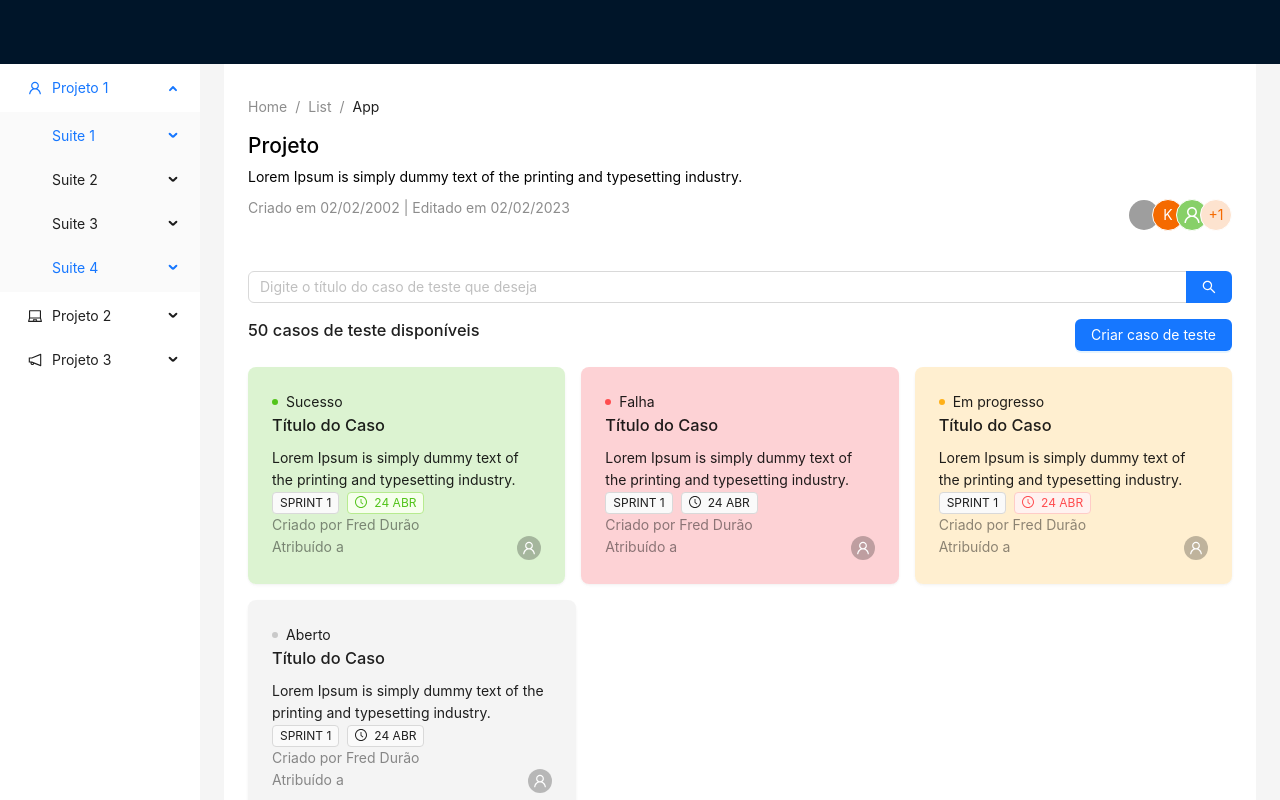
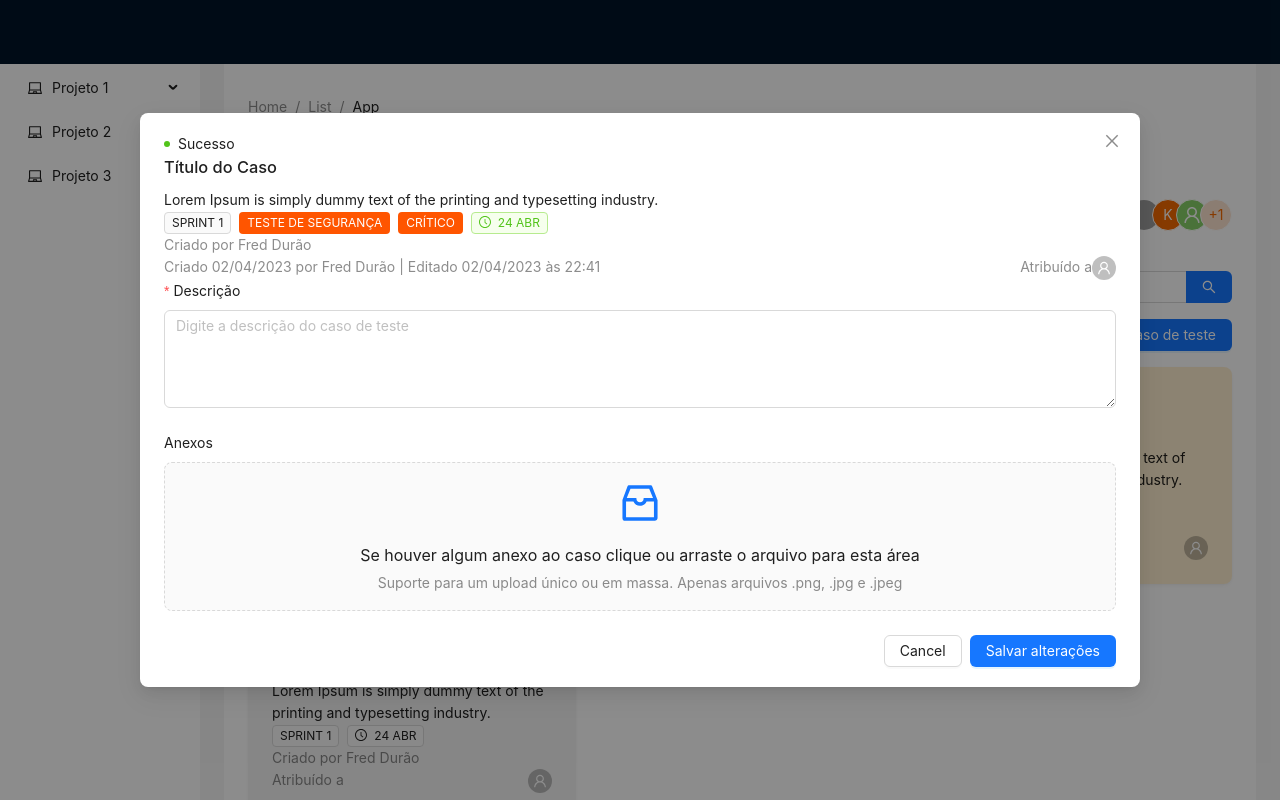
Before and after one commit to ictestufba/ictest-frontend, a Next.js app: page /test-cases in a window 1280 px wide. Both pictures are taken after a click on the element 406 px from the left and 475 px from the top of the page. Built offline with nearby package versions, Linux system fonts and the light colour scheme; grey boxes are pictures that could not be loaded.

Commit message:
feat: added edit test modal

```diff
--- a/src/app/(public)/test-cases/page.module.css
+++ b/src/app/(public)/test-cases/page.module.css
@@ -1,6 +1,10 @@
 .header {
   padding: 16px 24px;
   background: white;
+}
+
+.modal p {
+  margin: 0;
 }
 
 .successTestCard p,
--- a/src/app/(public)/test-cases/page.tsx
+++ b/src/app/(public)/test-cases/page.tsx
@@ -35,6 +35,8 @@ import {
   Radio,
   DatePicker,
   Upload,
+  Dropdown,
+  Modal,
   message,
   theme,
 } from "antd";
@@ -47,9 +49,9 @@ const { Option } = Select;
 const { Dragger } = Upload;
 
 const items1: MenuProps["items"] = [
-  UserOutlined,
   LaptopOutlined,
-  NotificationOutlined,
+  LaptopOutlined,
+  LaptopOutlined,
 ].map((icon, index) => {
   const key = String(index + 1);
 
@@ -57,14 +59,15 @@ const items1: MenuProps["items"] = [
     key: `sub${key}`,
     icon: React.createElement(icon),
     label: `Projeto ${key}`,
+    children: new Array(3).fill(null).map((_, j) => {
+      const subKey = index * 4 + j + 1;
 
-    children: new Array(4).fill(null).map((_, j) => {
-      const subKey = index * 4 + j + 1;
       return {
         key: subKey,
         label: `Suite ${subKey}`,
         children: new Array(2).fill(null).map((_, j) => {
           const subSubKey = index * 4 + j + 1;
+
           return {
             key: subSubKey,
             label: `Caso de Teste ${subSubKey}`,
@@ -108,7 +111,8 @@ const props: UploadProps = {
 };
 
 export default function Home() {
-  const [open, setOpen] = useState(false);
+  const [openCreate, setOpenCreate] = useState(false);
+  const [openEdit, setOpenEdit] = useState(false);
   const [messageApi, contextHolder] = message.useMessage();
 
   const successCreate = () => {
@@ -125,28 +129,68 @@ export default function Home() {
     });
   };
 
-  const showDrawer = () => {
-    setOpen(true);
+  const successEdit = () => {
+    messageApi.open({
+      type: "success",
+      content: "Caso de teste editado com sucesso",
+    });
   };
 
-  const onClose = () => {
+  const errorEdit = () => {
+    messageApi.open({
+      type: "error",
+      content: "Ocorreu algum erro na edição do caso de teste",
+    });
+  };
+
+  const showCreateDrawer = () => {
+    setOpenCreate(true);
+  };
+
+  const showEditModal = () => {
+    setOpenEdit(true);
+  };
+
+  const onCloseCreate = () => {
     // if(success) {
     //   successCreate();
     // } else {
     //   errorCreate();
     // }
 
-    setOpen(false);
+    setOpenCreate(false);
+  };
+
+  const warningDeleteTestCase = () => {
+    Modal.warning({
+      title: "Tem certeza que deseja deletar o caso de teste?",
+      content: "Não será possível recuperar este caso de teste.",
+    });
+  };
+
+  const items = [
+    {
+      key: "1",
+      label: "Editar",
+    },
+    {
+      key: "2",
+      label: "Excluir",
+    },
+  ];
+
+  const onMenuClick: MenuProps["onClick"] = (e) => {
+    warningDeleteTestCase();
   };
 
   return (
     <main>
       {contextHolder}
-      {open ? (
+      {openCreate ? (
         <Drawer
           title="Criar caso de teste"
-          onClose={onClose}
-          open={open}
+          onClose={onCloseCreate}
+          open={openCreate}
           width={480}
           bodyStyle={{ paddingBottom: 80 }}
         >
@@ -269,13 +313,95 @@ export default function Home() {
               </Dragger>
             </Form.Item>
             <Space>
-              <Button onClick={onClose}>Cancelar</Button>
-              <Button onClick={onClose} type="primary">
+              <Button onClick={onCloseCreate}>Cancelar</Button>
+              <Button onClick={onCloseCreate} type="primary">
                 Criar caso de teste
               </Button>
             </Space>
           </Form>
         </Drawer>
+      ) : (
+        <></>
+      )}
+      {openEdit ? (
+        <Modal
+          centered
+          open={openEdit}
+          onOk={() => setOpenEdit(false)}
+          okText="Salvar alterações"
+          onCancel={() => setOpenEdit(false)}
+          width={1000}
+          className={styles.modal}
+        >
+          <div className={styles.testContent}>
+            <div className={styles.statusContainer}>
+              <span className={styles.successStatus}></span>
+              <p>Sucesso</p>
+            </div>
+
+            <h3>Título do Caso</h3>
+            <p>
+              Lorem Ipsum is simply dummy text of the printing and typesetting
+              industry.{" "}
+            </p>
+            <div className={styles.tagsContainer}>
+              <Tag color="default">SPRINT 1</Tag>
+              <Tag color="#FF5500">TESTE DE SEGURANÇA</Tag>
+              <Tag color="#FF5500">CRÍTICO</Tag>
+              <Tag icon={<ClockCircleOutlined />} color="success">
+                24 ABR
+              </Tag>
+            </div>
+            <div className={styles.footerCard}>
+              <p className={styles.secondaryText}>Criado por Fred Durão</p>
+              <div className={styles.assignContainer}>
+                <p className={styles.secondaryText}>
+                  Criado 02/04/2023 por Fred Durão | Editado 02/04/2023 às 22:41
+                </p>
+                <div className={styles.assignContainer}>
+                  <p className={styles.secondaryText}>Atribuído a </p>
+                  <Avatar size="small" icon={<UserOutlined />} />
+                </div>
+              </div>
+            </div>
+          </div>
+          <Form layout="vertical">
+            <Form.Item
+              name="description"
+              label="Descrição"
+              rules={[
+                {
+                  required: true,
+                  message: "Digite a descrição do caso de teste",
+                },
+              ]}
+            >
+              <Input.TextArea
+                rows={4}
+                placeholder="Digite a descrição do caso de teste"
+              />
+            </Form.Item>
+            <Form.Item
+              name="files"
+              label="Anexos"
+              rules={[{ required: false, message: "Anexos" }]}
+            >
+              <Dragger {...props}>
+                <p className="ant-upload-drag-icon">
+                  <InboxOutlined />
+                </p>
+                <p className="ant-upload-text">
+                  Se houver algum anexo ao caso clique ou arraste o arquivo para
+                  esta área
+                </p>
+                <p className="ant-upload-hint">
+                  Suporte para um upload único ou em massa. Apenas arquivos
+                  .png, .jpg e .jpeg
+                </p>
+              </Dragger>
+            </Form.Item>
+          </Form>
+        </Modal>
       ) : (
         <></>
       )}
@@ -287,8 +413,8 @@ export default function Home() {
           <Sider width={200} style={{ background: "#FFFFFF" }}>
             <Menu
               mode="inline"
-              defaultSelectedKeys={["1"]}
-              defaultOpenKeys={["sub1"]}
+              // defaultSelectedKeys={["1"]}
+              // defaultOpenKeys={["sub1"]}
               style={{ height: "100%", borderRight: 0 }}
               items={items1}
             />
@@ -345,18 +471,25 @@ export default function Home() {
               />
               <div className={styles.contentContainerHeader}>
                 <h3>50 casos de teste disponíveis</h3>
-                <Button onClick={showDrawer} type="primary">
+                <Button onClick={showCreateDrawer} type="primary">
                   Criar caso de teste
                 </Button>
               </div>
               <Row gutter={16}>
                 <Col span={8}>
-                  <Card className={styles.successTestCard} bordered={false}>
+                  <Card
+                    onClick={showEditModal}
+                    className={styles.successTestCard}
+                    bordered={false}
+                  >
                     <div className={styles.testContent}>
                       <div className={styles.statusContainer}>
                         <span className={styles.successStatus}></span>
                         <p>Sucesso</p>
                       </div>
+                      {/* <Dropdown.Button
+                        menu={{ items, onClick: onMenuClick }}
+                      ></Dropdown.Button> */}
                       <h3>Título do Caso</h3>
                       <p>
                         Lorem Ipsum is simply dummy text of the printing and
```
